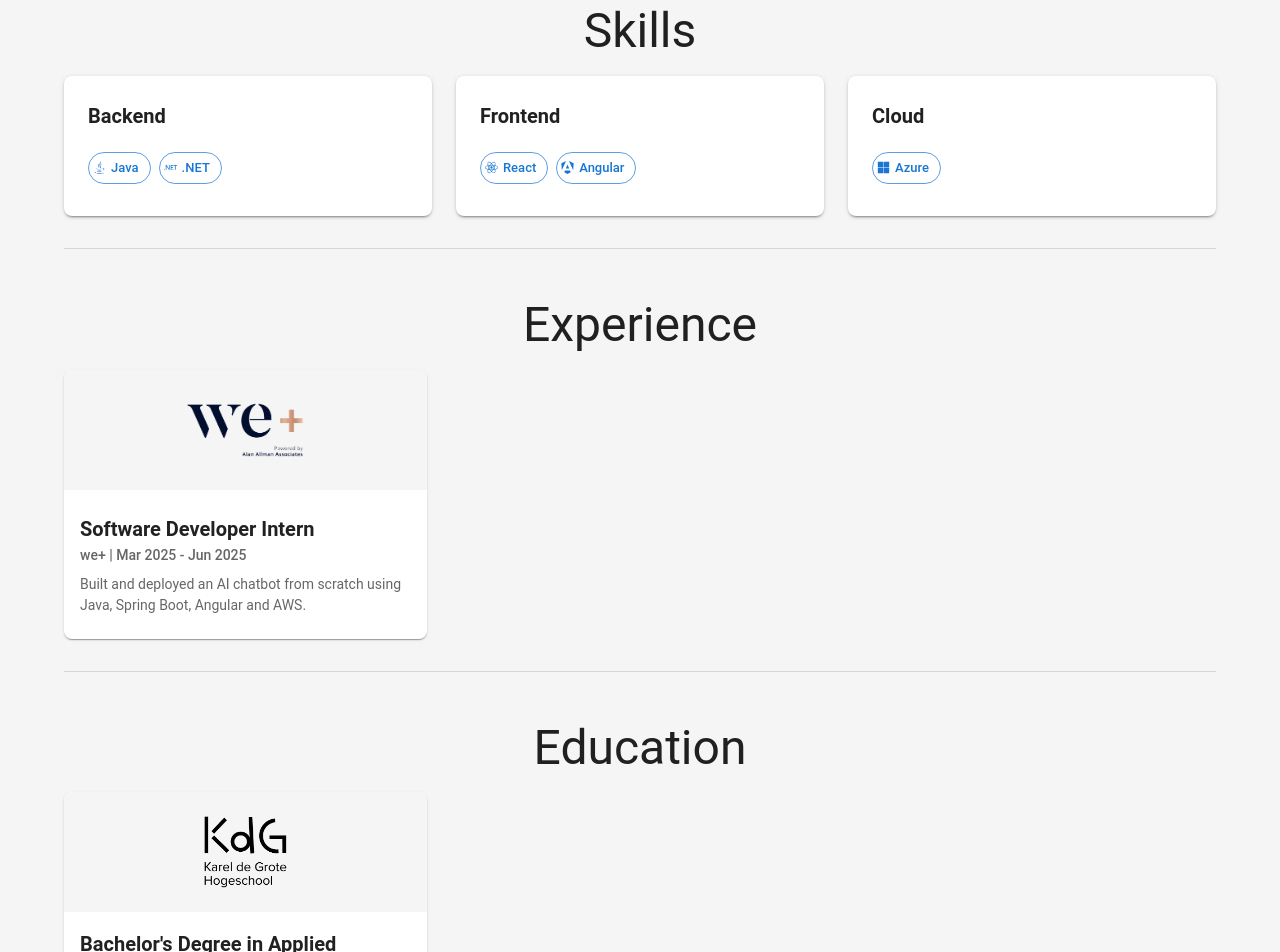
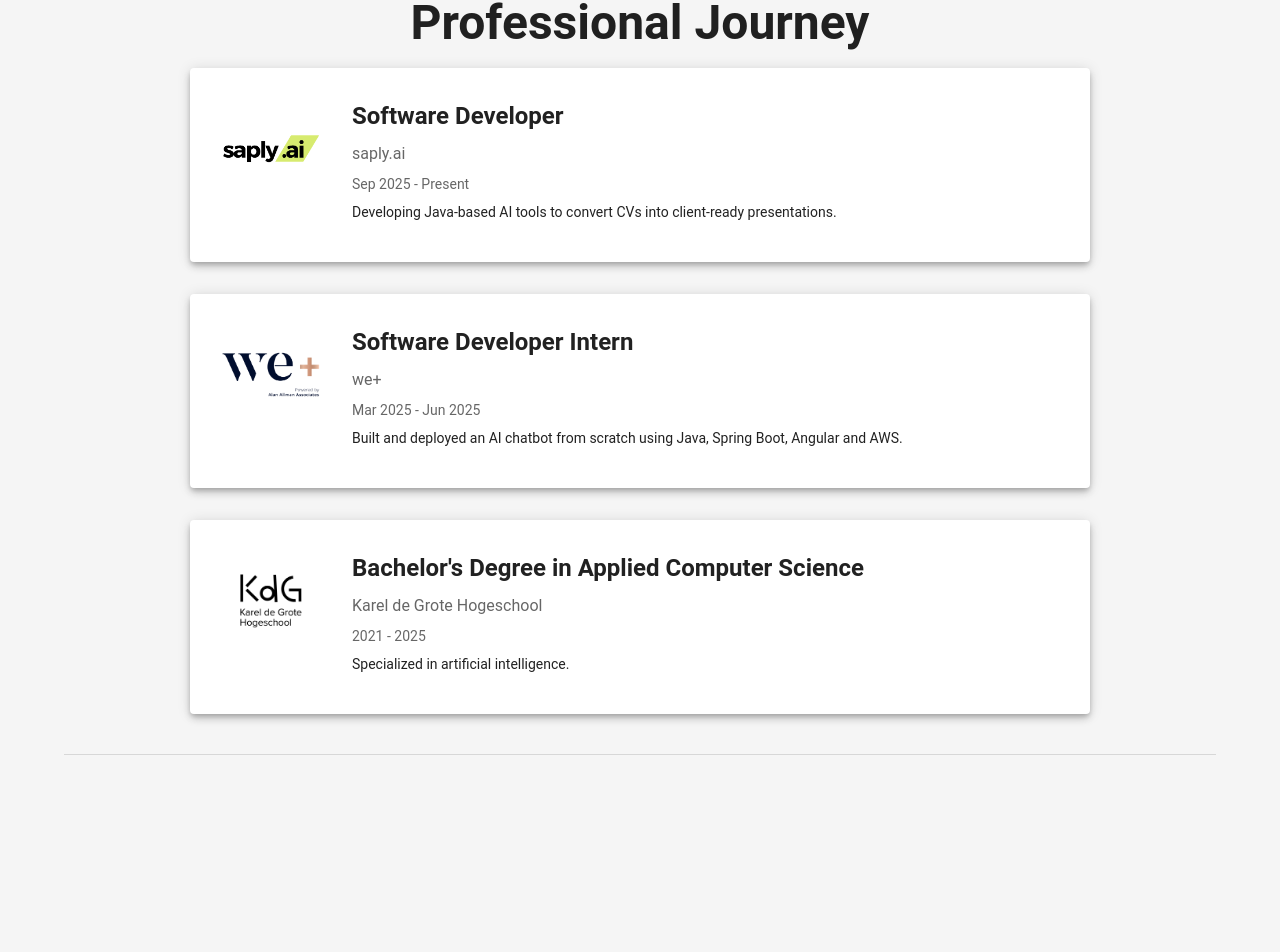
Before and after one commit to noahg9/my-portfolio, a React (Vite) app: page / in a window 1280 px wide. Shown: the part 1412-2364 px from the top of the page. After the commit the page ends 2311 px from the top, so only its background shows below. Built offline with nearby package versions, Linux system fonts and the light colour scheme.

Commit message:
make projects scrollabe, combine education and experience into professional journey, update data

```diff
--- a/package.json
+++ b/package.json
@@ -15,6 +15,7 @@
     "@mui/icons-material": "^7.3.1",
     "@mui/lab": "^7.0.0-beta.16",
     "@mui/material": "^7.3.1",
+    "dayjs": "^1.11.18",
     "react": "^19.1.1",
     "react-dom": "^19.1.1",
     "react-icons": "^5.5.0"
--- a/src/App.tsx
+++ b/src/App.tsx
@@ -1,25 +1,28 @@
 import React from "react";
 import { Container, Box, Typography, Button, Divider } from "@mui/material";
 import { FaGithub, FaEnvelope, FaLinkedin } from "react-icons/fa";
-import { projects, skills, experiences, education } from "./data/data";
+import { projects, skills, professionalJourney } from "./data/data";
 import ProjectCard from "./components/ProjectCard";
 import SkillsCard from "./components/SkillsCard";
-import ExperienceCard from "./components/ExperienceCard";
-import EducationCard from "./components/EducationCard";
+import ProfessionalJourneyCard from "./components/ProfessionalJourneyCard";
 
-// Reusable Section component
 interface SectionProps {
     title: string;
     children: React.ReactNode;
 }
 
 const Section: React.FC<SectionProps> = ({ title, children }) => (
-    <Box sx={{ mb: 6 }}>
-        <Typography variant="h3" align="center" gutterBottom>
+    <Box sx={{ mb: 8 }}>
+        <Typography
+            variant="h3"
+            align="center"
+            gutterBottom
+            sx={{ fontWeight: 700 }}
+        >
             {title}
         </Typography>
         {children}
-        <Divider sx={{ my: 4 }} />
+        <Divider sx={{ my: 5 }} />
     </Box>
 );
 
@@ -45,62 +48,57 @@ const App: React.FC = () => {
                     Software Developer
                 </Typography>
 
-                {/* Contact Buttons */}
                 <Box sx={{ mt: 4, display: "flex", justifyContent: "center", gap: 2, flexWrap: "wrap" }}>
                     <Button
                         variant="contained"
                         color="secondary"
                         href="mailto:noahguerin3@outlook.com"
                         startIcon={<FaEnvelope />}
-                        aria-label="Email Noah"
                     >
                         Email
                     </Button>
-
                     <Button
                         variant="outlined"
                         color="inherit"
                         href="https://github.com/noahg9"
                         target="_blank"
                         startIcon={<FaGithub />}
-                        aria-label="Visit Noah's GitHub"
                     >
                         GitHub
                     </Button>
-
                     <Button
                         variant="outlined"
                         color="inherit"
                         href="https://www.linkedin.com/in/noahguerin"
                         target="_blank"
                         startIcon={<FaLinkedin />}
-                        aria-label="Visit Noah's LinkedIn"
                     >
                         LinkedIn
                     </Button>
                 </Box>
-
-                {/* Scroll Hint */}
-                <Box sx={{ position: "absolute", bottom: 16, left: "50%", transform: "translateX(-50%)" }}>
-                    <Typography variant="subtitle2" sx={{ animation: "bounce 1.5s infinite" }}>
-                        ↓ Scroll Down
-                    </Typography>
-                </Box>
             </Box>
 
-            {/* Main Sections */}
-            <Container sx={{ py: { xs: 4, md: 6 } }}>
+            <Container sx={{ py: { xs: 6, md: 10 } }}>
                 {/* Projects Section */}
                 <Section title="Projects">
                     <Box
                         sx={{
-                            display: "grid",
-                            gridTemplateColumns: { xs: "1fr", md: "1fr 1fr", lg: "1fr 1fr 1fr" },
-                            gap: 4,
+                            display: "flex",
+                            overflowX: "auto",
+                            gap: 3,
+                            py: 1,
+                            "&::-webkit-scrollbar": { height: 8 },
+                            "&::-webkit-scrollbar-thumb": { backgroundColor: "rgba(0,0,0,0.3)", borderRadius: 4 },
                         }}
                     >
                         {projects.map((project) => (
-                            <Box key={project.title}>
+                            <Box
+                                key={project.title}
+                                sx={{
+                                    flex: "0 0 calc(33.333% - 16px)",
+                                    minWidth: 250,
+                                }}
+                            >
                                 <ProjectCard project={project} />
                             </Box>
                         ))}
@@ -112,49 +110,26 @@ const App: React.FC = () => {
                     <Box
                         sx={{
                             display: "grid",
-                            gridTemplateColumns: { xs: "1fr", sm: "1fr 1fr", md: "1fr 1fr 1fr" },
+                            gridTemplateColumns: { xs: "1fr", sm: "1fr 1fr", md: "repeat(3, 1fr)" },
                             gap: 3,
                         }}
                     >
                         {skills.map((group) => (
-                            <Box key={group.category}>
-                                <SkillsCard group={group} />
-                            </Box>
+                            <SkillsCard key={group.category} group={group} />
                         ))}
                     </Box>
                 </Section>
 
-                {/* Experience Section */}
-                <Section title="Experience">
+                {/* Professional Journey Section */}
+                <Section title="Professional Journey">
                     <Box
                         sx={{
-                            display: "grid",
-                            gridTemplateColumns: { xs: "1fr", md: "1fr 1fr", lg: "1fr 1fr 1fr" },
-                            gap: 4,
+                            display: "flex",
+                            flexDirection: { xs: "column", md: "row" },
+                            gap: 6,
                         }}
                     >
-                        {experiences.map((exp) => (
-                            <Box key={exp.company + exp.role}>
-                                <ExperienceCard experience={exp} />
-                            </Box>
-                        ))}
-                    </Box>
-                </Section>
-
-                {/* Education Section */}
-                <Section title="Education">
-                    <Box
-                        sx={{
-                            display: "grid",
-                            gridTemplateColumns: { xs: "1fr", md: "1fr 1fr", lg: "1fr 1fr 1fr" },
-                            gap: 4,
-                        }}
-                    >
-                        {education.map((edu) => (
-                            <Box key={edu.institution}>
-                                <EducationCard education={edu} />
-                            </Box>
-                        ))}
+                        <ProfessionalJourneyCard items={professionalJourney} />
                     </Box>
                 </Section>
             </Container>
--- a/src/components/EducationCard.tsx
+++ /dev/null
@@ -1,69 +0,0 @@
-import { Card, CardContent, Typography, Box } from "@mui/material";
-
-export interface Education {
-    degree: string;
-    institution: string;
-    period: string;
-    logo?: string;
-}
-
-interface EducationCardProps {
-    education: Education;
-}
-
-const EducationCard = ({ education }: EducationCardProps) => {
-    if (!education) return null; // Safety check
-
-    return (
-        <Card
-            sx={{
-                height: "100%",
-                borderRadius: 2,
-                transition: "transform 0.3s, box-shadow 0.3s",
-                "&:hover": { transform: "translateY(-6px)", boxShadow: 6 },
-                display: "flex",
-                flexDirection: "column",
-            }}
-        >
-            {/* Logo / Image */}
-            <Box
-                sx={{
-                    width: "100%",
-                    height: { xs: 100, sm: 120 },
-                    backgroundColor: "#f5f5f5",
-                    display: "flex",
-                    alignItems: "center",
-                    justifyContent: "center",
-                    borderTopLeftRadius: 8,
-                    borderTopRightRadius: 8,
-                    overflow: "hidden",
-                }}
-            >
-                {education.logo ? (
-                    <Box
-                        component="img"
-                        src={education.logo}
-                        alt={education.institution}
-                        sx={{ maxHeight: "100%", maxWidth: "100%", objectFit: "contain" }}
-                    />
-                ) : (
-                    <Typography variant="subtitle2" color="text.secondary">
-                        No Logo
-                    </Typography>
-                )}
-            </Box>
-
-            {/* Content */}
-            <CardContent sx={{ flexGrow: 1, display: "flex", flexDirection: "column" }}>
-                <Typography variant="h6" fontWeight={600} gutterBottom>
-                    {education.degree}
-                </Typography>
-                <Typography variant="subtitle2" color="text.secondary">
-                    {education.institution} | {education.period}
-                </Typography>
-            </CardContent>
-        </Card>
-    );
-};
-
-export default EducationCard;
--- a/src/components/ExperienceCard.tsx
+++ /dev/null
@@ -1,56 +0,0 @@
-import { Card, CardContent, Typography, Box } from "@mui/material";
-
-export interface Experience {
-    role: string;
-    company: string;
-    period: string;
-    description: string;
-    logo?: string;
-}
-
-interface ExperienceCardProps {
-    experience: Experience;
-}
-
-const ExperienceCard = ({ experience }: ExperienceCardProps) => {
-    if (!experience) return null; // Safety check
-
-    return (
-        <Card
-            sx={{
-                height: "100%",
-                borderRadius: 2,
-                transition: "transform 0.3s, box-shadow 0.3s",
-                "&:hover": { transform: "translateY(-6px)", boxShadow: 6 },
-            }}
-        >
-            {experience.logo && (
-                <Box
-                    component="img"
-                    src={experience.logo}
-                    alt={experience.company}
-                    sx={{
-                        width: "100%",
-                        height: 120,
-                        objectFit: "contain",
-                        p: 1,
-                        backgroundColor: "#f5f5f5",
-                    }}
-                />
-            )}
-            <CardContent>
-                <Typography variant="h6" fontWeight={600}>
-                    {experience.role}
-                </Typography>
-                <Typography variant="subtitle2" color="text.secondary" mb={1}>
-                    {experience.company} | {experience.period}
-                </Typography>
-                <Typography variant="body2" color="text.secondary">
-                    {experience.description}
-                </Typography>
-            </CardContent>
-        </Card>
-    );
-};
-
-export default ExperienceCard;
--- /dev/null
+++ b/src/components/ProfessionalJourneyCard.tsx
@@ -0,0 +1,102 @@
+import React from "react";
+import {
+    Box,
+    Typography,
+    Card,
+    CardContent,
+    CardMedia,
+} from "@mui/material";
+import { professionalJourney as professionalJourneyData } from "../data/data";
+import dayjs from "dayjs";
+
+interface ProfessionalJourneyProps {
+    items?: typeof professionalJourneyData;
+}
+
+const ProfessionalJourneyCard: React.FC<ProfessionalJourneyProps> = ({ items = professionalJourneyData }) => {
+    return (
+        <Box
+            sx={{
+                display: "flex",
+                flexDirection: "column",
+                gap: 4,
+                width: "100%",
+                maxWidth: 900,
+                mx: "auto",
+            }}
+        >
+            {items
+                .sort((a, b) => {
+                    const getStart = (p: string) =>
+                        dayjs(p.split(" - ")[0], ["MMM YYYY", "YYYY"]);
+                    return (
+                        getStart(b.period).valueOf() -
+                        getStart(a.period).valueOf()
+                    );
+                })
+                .map((item, index) => (
+                    <Card
+                        key={index}
+                        elevation={5}
+                        sx={{
+                            display: "flex",
+                            flexDirection: "row",
+                            alignItems: "stretch",
+                            minHeight: 170,
+                            p: 2,
+                        }}
+                    >
+                        {/* Logo / Image */}
+                        {"logo" in item && (
+                            <CardMedia
+                                component="img"
+                                image={item.logo}
+                                alt={
+                                    "company" in item
+                                        ? item.company
+                                        : item.institution
+                                }
+                                sx={{
+                                    width: 130,
+                                    height: 130,
+                                    objectFit: "contain",
+                                    p: 2,
+                                    bgcolor: "white",
+                                }}
+                            />
+                        )}
+
+                        {/* Content */}
+                        <CardContent sx={{ flex: 1, py: 2 }}>
+                            <Typography variant="h5" fontWeight={700} gutterBottom>
+                                {"role" in item ? item.role : item.degree}
+                            </Typography>
+                            <Typography
+                                variant="subtitle1"
+                                color="text.secondary"
+                                gutterBottom
+                            >
+                                {"company" in item
+                                    ? item.company
+                                    : item.institution}
+                            </Typography>
+                            <Typography
+                                variant="body2"
+                                color="text.secondary"
+                                sx={{ mb: 1 }}
+                            >
+                                {item.period}
+                            </Typography>
+                            {"description" in item && (
+                                <Typography variant="body2" sx={{ mt: 1 }}>
+                                    {item.description}
+                                </Typography>
+                            )}
+                        </CardContent>
+                    </Card>
+                ))}
+        </Box>
+    );
+};
+
+export default ProfessionalJourneyCard;
--- a/src/components/SkillsCard.tsx
+++ b/src/components/SkillsCard.tsx
@@ -31,7 +31,6 @@ const SkillsCard = ({ group }: SkillsCardProps) => {
             }}
         >
             <CardContent sx={{ flexGrow: 1 }}>
-                {/* Category as bold header */}
                 <Typography
                     variant="h6"
                     gutterBottom
--- a/src/data/data.ts
+++ b/src/data/data.ts
@@ -1,7 +1,13 @@
-import { FaJava, FaReact, FaMicrosoft } from "react-icons/fa";
-import { SiDotnet, SiAngular } from "react-icons/si";
+import { FaJava, FaReact, FaMicrosoft, FaPython } from "react-icons/fa";
 
-export const experiences = [
+export const professionalJourney = [
+    {
+        role: "Software Developer",
+        company: "saply.ai",
+        period: "Sep 2025 - Present",
+        description: "Developing Java-based AI tools to convert CVs into client-ready presentations.",
+        logo: "/saply-ai.avif",
+    },
     {
         role: "Software Developer Intern",
         company: "we+",
@@ -9,13 +15,11 @@ export const experiences = [
         description: "Built and deployed an AI chatbot from scratch using Java, Spring Boot, Angular and AWS.",
         logo: "/we+.png",
     },
-];
-
-export const education = [
     {
         degree: "Bachelor's Degree in Applied Computer Science",
         institution: "Karel de Grote Hogeschool",
         period: "2021 - 2025",
+        description: "Specialized in artificial intelligence.",
         logo: "/kdg.png",
     },
 ];
@@ -60,17 +64,16 @@ export const projects = [
 
 export const skills = [
     {
-        category: "Backend",
+        category: "Backend / AI",
         skills: [
-            { name: "Java", icon: FaJava },
-            { name: ".NET", icon: SiDotnet },
+            { name: "Java / Spring Boot", icon: FaJava },
+            { name: "Python", icon: FaPython },
         ],
     },
     {
         category: "Frontend",
         skills: [
             { name: "React", icon: FaReact },
-            { name: "Angular", icon: SiAngular },
         ],
     },
     {
```
Also changed, not shown: public/saply-ai.avif (added), 2 other files (tests, documents, lock files or other folders).
